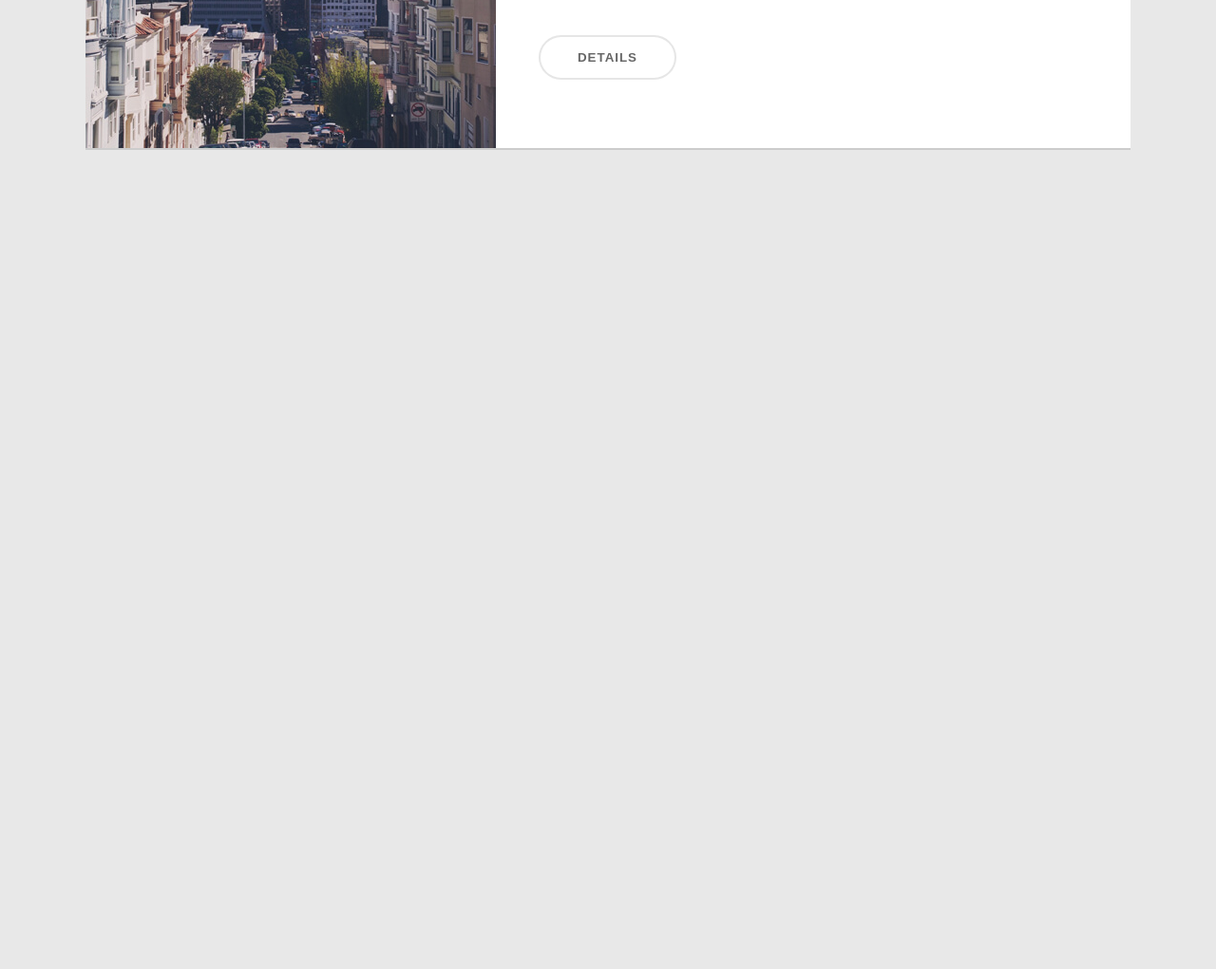
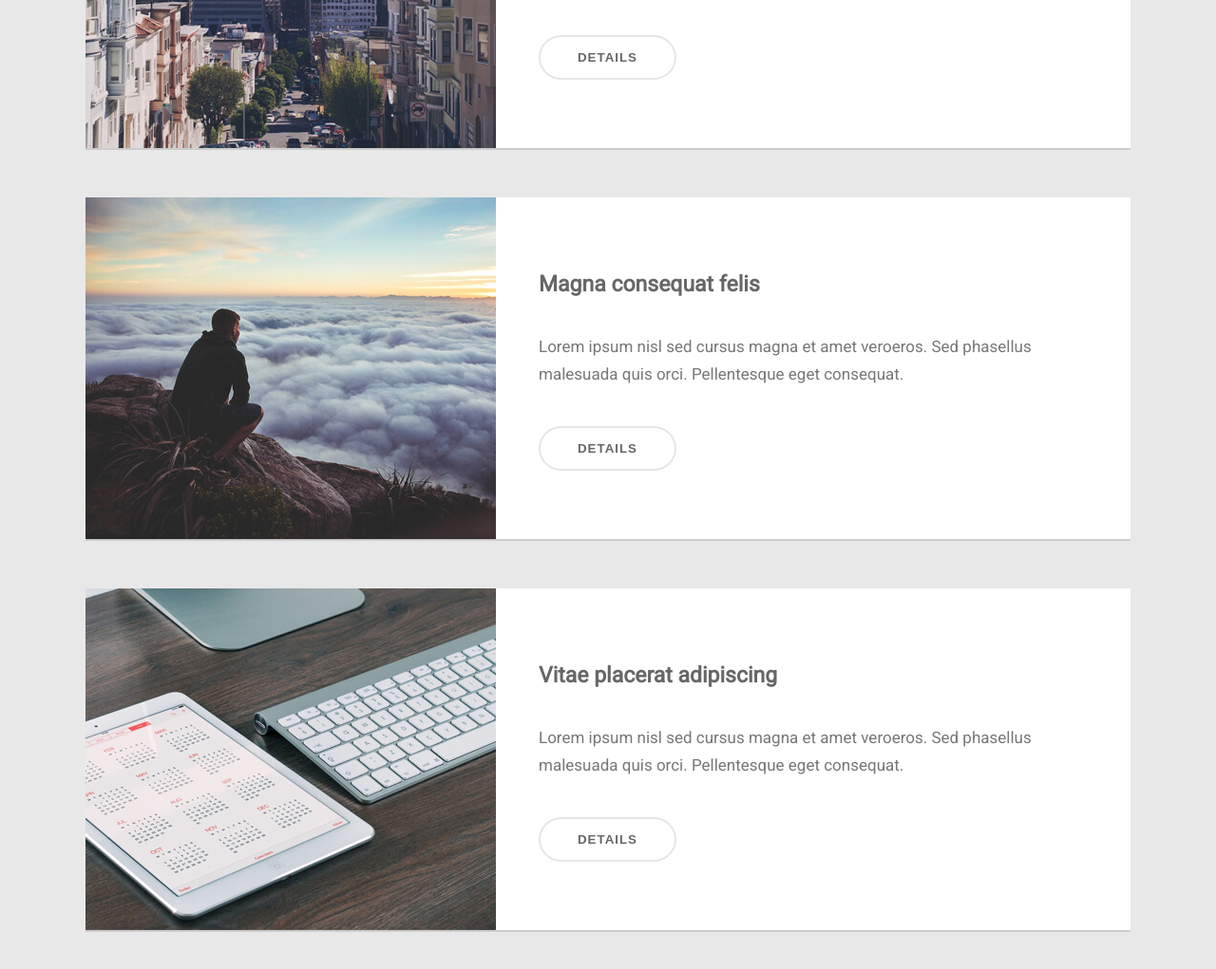
Before and after one commit to eyekavya/FlexBox_Prism, a plain HTML site: page index.html in a window 1280 px wide. Shown: the part 1150-2171 px from the top of the page at 95% size. Before the commit the page ends 1423 px from the top, so only its background shows below. Drawn offline with Linux system fonts and the light colour scheme.

Commit message:
Row2 img and des completed

```diff
--- a/index.html
+++ b/index.html
@@ -80,6 +80,7 @@
 
       <!-- 2ND ROW -->
       <section class="row2">
+        <!-- ROW 2.1 -->
         <section class="wrapper flex row2Child">
           <div class="image">
             <img src="./assets/images/img1.jpeg" alt="loading.." />
@@ -93,6 +94,36 @@
             <button class="btn mainBtn btnRow2">DETAILS</button>
           </div>
         </section>
+
+        <!-- ROW 2.2 -->
+        <section class="wrapper flex row2Child">
+          <div class="image">
+            <img src="./assets/images/img2.jpeg" alt="loading.." />
+          </div>
+          <div class="imageDescription">
+            <h2>Magna consequat felis</h2>
+            <p>
+              Lorem ipsum nisl sed cursus magna et amet veroeros. Sed phasellus
+              malesuada quis orci. Pellentesque eget consequat.
+            </p>
+            <button class="btn mainBtn btnRow2">DETAILS</button>
+          </div>
+        </section>
+
+        <!-- ROW 2.3 -->
+        <section class="wrapper flex row2Child">
+          <div class="image">
+            <img src="./assets/images/img3.jpeg" alt="loading.." />
+          </div>
+          <div class="imageDescription">
+            <h2>Vitae placerat adipiscing</h2>
+            <p>
+              Lorem ipsum nisl sed cursus magna et amet veroeros. Sed phasellus
+              malesuada quis orci. Pellentesque eget consequat.
+            </p>
+            <button class="btn mainBtn btnRow2">DETAILS</button>
+          </div>
+        </section>
       </section>
     </main>
   </body>
```
